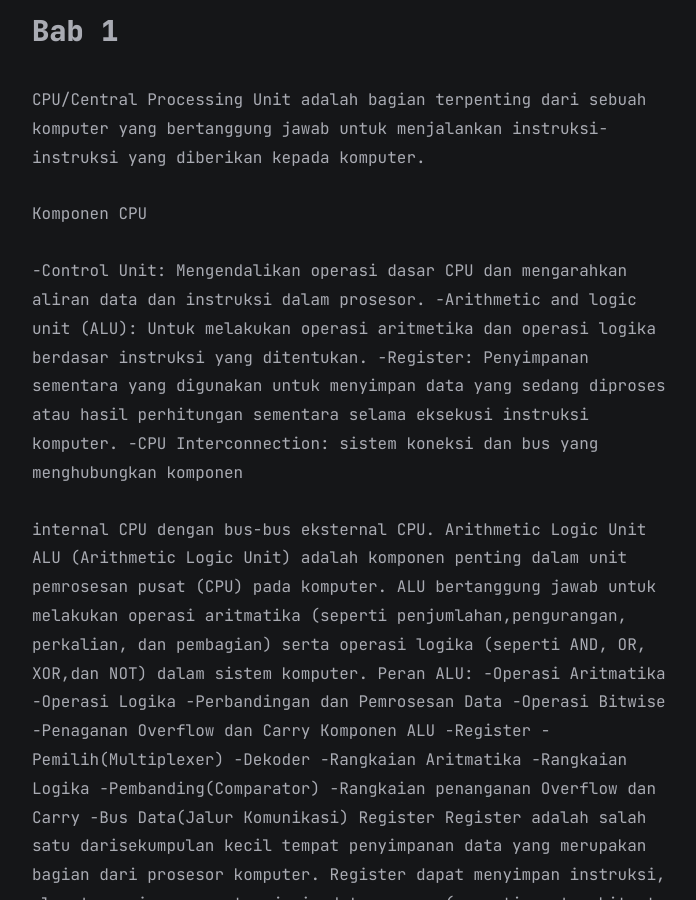
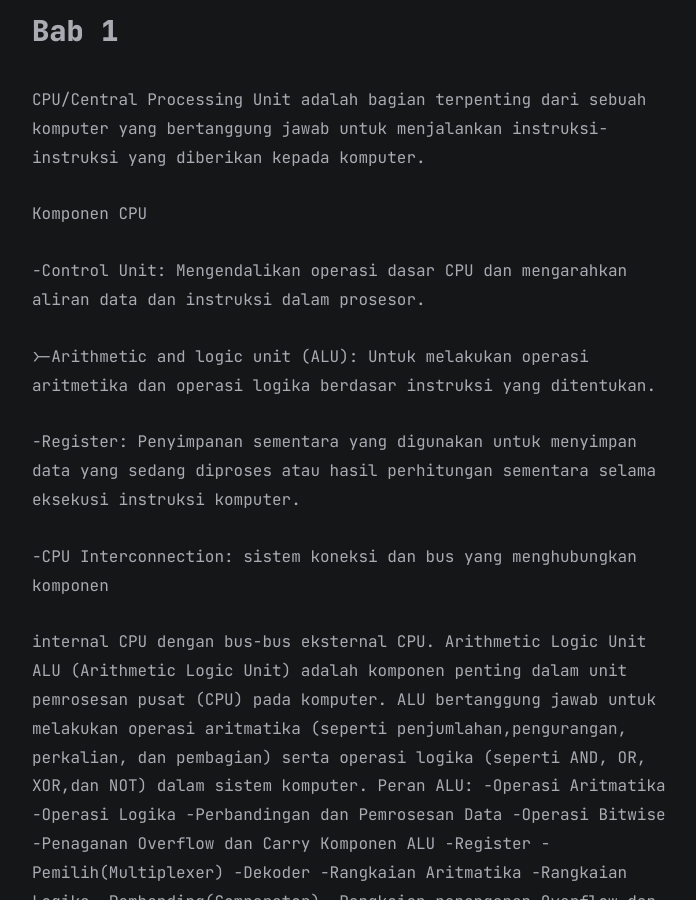
Before and after one commit to shera1402/shera1402.github.io, a Jekyll site: the page built from all_collections/_posts/2023-11-07-Resume-Arsikom.md, in a window 1280 px wide and 900 px high, scrolled down 414 px. Shown: the whole window, without its empty margins (283-979 px from the left). Built offline with Jekyll 4.4.1, drawn with Linux system fonts in a browser that asks for light colours; comment, search, counter and statistics services are not loaded; a style sheet for code colours, icons or effects is not loaded; part of the change alters nothing that is shown.

```diff
--- a/all_collections/_posts/2023-11-07-Resume-Arsikom.md
+++ b/all_collections/_posts/2023-11-07-Resume-Arsikom.md
@@ -11,13 +11,13 @@ bertanggung jawab untuk menjalankan instruksi-instruksi yang diberikan kepada
 komputer.</p>
 Komponen CPU
 <p>-Control Unit: Mengendalikan operasi dasar CPU dan mengarahkan aliran data dan
-instruksi dalam prosesor.
--Arithmetic and logic unit (ALU): Untuk melakukan operasi aritmetika dan operasi
-logika berdasar instruksi yang ditentukan.
--Register: Penyimpanan sementara yang digunakan untuk menyimpan data yang
+instruksi dalam prosesor.</p>
+<p>>-Arithmetic and logic unit (ALU): Untuk melakukan operasi aritmetika dan operasi
+logika berdasar instruksi yang ditentukan.</p>
+<p>-Register: Penyimpanan sementara yang digunakan untuk menyimpan data yang
 sedang diproses atau hasil perhitungan sementara selama eksekusi instruksi
-komputer.
--CPU Interconnection: sistem koneksi dan bus yang menghubungkan komponen</p>
+komputer.</p>
+<p>-CPU Interconnection: sistem koneksi dan bus yang menghubungkan komponen</p>
 internal CPU dengan bus-bus eksternal CPU.
 Arithmetic Logic Unit
 ALU (Arithmetic Logic Unit) adalah komponen penting dalam unit pemrosesan pusat
```
